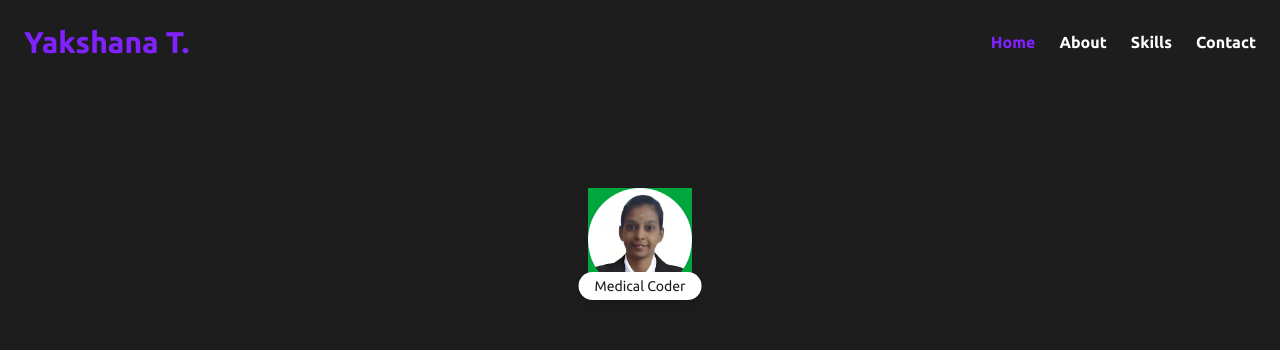
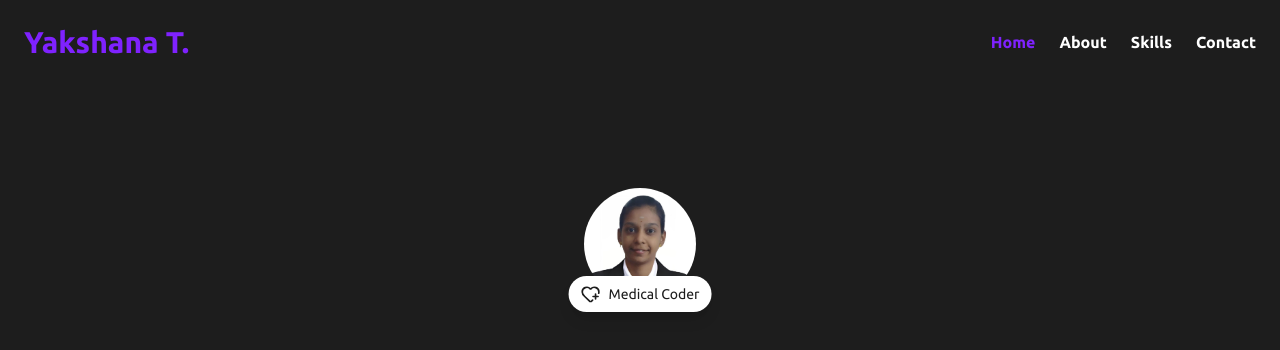
Before and after one commit to BadBoy-Github/Portfolio-Y, a React (Vite) app: page / in a window 1280 px wide. Shown: the top 350 px of the page. Built offline with nearby package versions, Linux system fonts and the light colour scheme.

Commit message:
small changes

```diff
--- a/package.json
+++ b/package.json
@@ -11,6 +11,7 @@
   },
   "dependencies": {
     "@tailwindcss/vite": "^4.1.10",
+    "lucide-react": "^0.525.0",
     "react": "^19.1.0",
     "react-dom": "^19.1.0",
     "tailwindcss": "^4.1.10"
@@ -24,6 +25,6 @@
     "eslint-plugin-react-hooks": "^5.2.0",
     "eslint-plugin-react-refresh": "^0.4.20",
     "globals": "^16.2.0",
-    "vite": "^7.0.0"
+    "vite": "^6.3.5"
   }
 }
--- a/src/components/LandingPage.jsx
+++ b/src/components/LandingPage.jsx
@@ -1,17 +1,22 @@
+
+
+import { HeartPlus } from "lucide-react";
+
 const LandingPage = () => {
   return (
     <>
       <div className="text-white p-6 container mx-auto mt-20">
         <div className="flex items-center justify-center">
-          <div className="bg-green-600 relative">
+          <div className=" relative">
             <div className="flex">
               <img
                 src="/public/hero.jpg"
                 alt="Hero image"
-                className="w-26 h-26 rounded-full"
+                className="w-28 h-28 rounded-full"
               />
             </div>
-            <span className="absolute -bottom-2 left-1/2 text-sm transform -translate-x-1/2 whitespace-nowrap text-[#1d1d1d] bg-white px-4 py-1 rounded-full shadow-lg">
+            <span className="absolute -bottom-3 left-1/2 text-sm transform -translate-x-1/2 whitespace-nowrap text-[#1d1d1d] bg-white px-3 py-2 rounded-full shadow-lg flex items-center">
+              <HeartPlus className="mr-2 size-5" />
               Medical Coder
             </span>
           </div>
```
Also changed, not shown: 1 other file (tests, documents, lock files or other folders).
